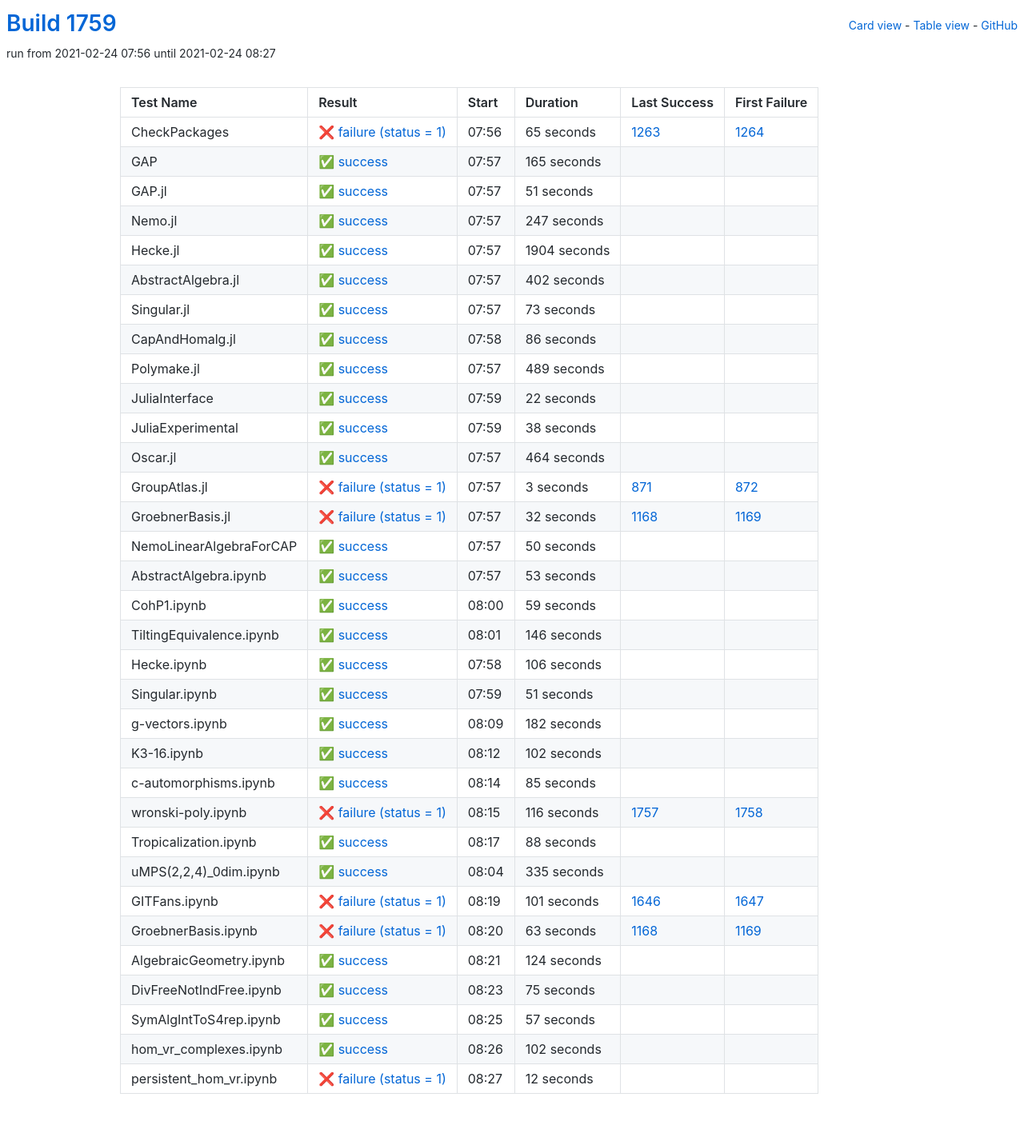
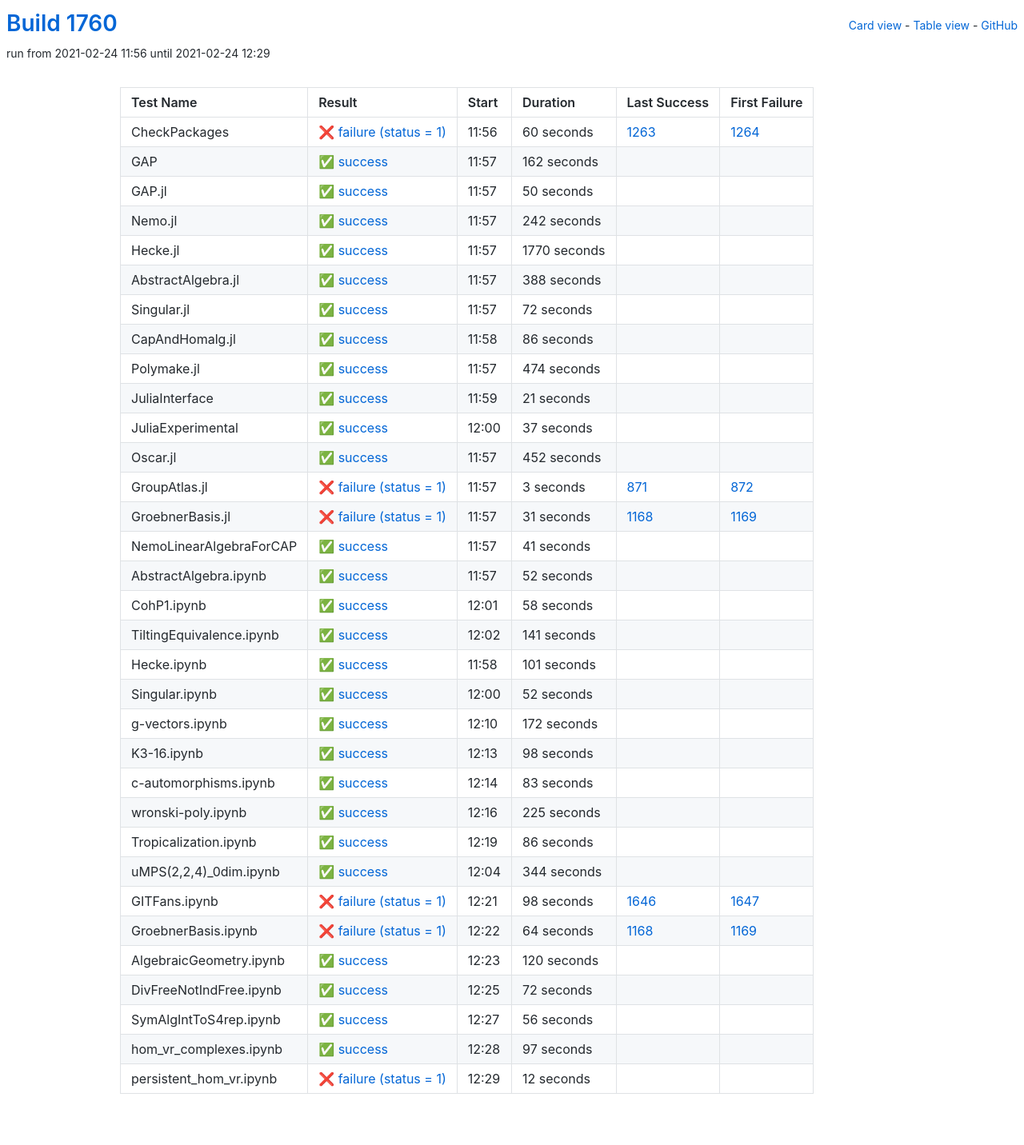
Before and after one commit to oscar-system/oscar-ci-status-stable, a Jekyll site: the page built from table.html, in a window 1280 px wide. Shown: the whole page at 80% size. Built offline with Jekyll 4.4.1, drawn with Linux system fonts in a browser that asks for light colours.

Commit message:
Build #1760

```diff
--- a/_data/ci.yml
+++ b/_data/ci.yml
@@ -1,6 +1,6 @@
 ---
-build: 1759
-build_url: https://oscarci.mathematik.uni-kl.de/job/oscar-stable/1759/
+build: 1760
+build_url: https://oscarci.mathematik.uni-kl.de/job/oscar-stable/1760/
 job: oscar-stable
 organization: oscar-system
 repo: oscar-ci-status-stable
@@ -8,92 +8,92 @@ repourl: https://github.com/oscar-system/oscar-ci-status-stable
 tests:
 - name: CheckPackages
   id: checkpackages
-  log: https://oscarci.mathematik.uni-kl.de/job/oscar-stable/1759/artifact/logs/build-1759/CheckPackages.log
-  start: 2021-02-24 07:56
+  log: https://oscarci.mathematik.uni-kl.de/job/oscar-stable/1760/artifact/logs/build-1760/CheckPackages.log
+  start: 2021-02-24 11:56
   success: false
   exitcode: 1
   status: failure
-  duration: 65
+  duration: 60
   last_success: 1263
   last_success_url: https://oscarci.mathematik.uni-kl.de/job/oscar-stable/1263/
   first_failure: 1264
   first_failure_url: https://oscarci.mathematik.uni-kl.de/job/oscar-stable/1264/
 - name: GAP
   id: gap
-  log: https://oscarci.mathematik.uni-kl.de/job/oscar-stable/1759/artifact/logs/build-1759/GAP.log
-  start: 2021-02-24 07:57
+  log: https://oscarci.mathematik.uni-kl.de/job/oscar-stable/1760/artifact/logs/build-1760/GAP.log
+  start: 2021-02-24 11:57
   success: true
   exitcode: 0
   status: success
-  duration: 165
+  duration: 162
   last_success: false
   last_success_url:
   first_failure: false
   first_failure_url:
 - name: GAP.jl
   id: gap-jl
-  log: https://oscarci.mathematik.uni-kl.de/job/oscar-stable/1759/artifact/logs/build-1759/GAP.jl.log
-  start: 2021-02-24 07:57
+  log: https://oscarci.mathematik.uni-kl.de/job/oscar-stable/1760/artifact/logs/build-1760/GAP.jl.log
+  start: 2021-02-24 11:57
   success: true
   exitcode: 0
   status: success
-  duration: 51
+  duration: 50
   last_success: false
   last_success_url:
   first_failure: false
   first_failure_url:
 - name: Nemo.jl
   id: nemo-jl
-  log: https://oscarci.mathematik.uni-kl.de/job/oscar-stable/1759/artifact/logs/build-1759/Nemo.jl.log
-  start: 2021-02-24 07:57
+  log: https://oscarci.mathematik.uni-kl.de/job/oscar-stable/1760/artifact/logs/build-1760/Nemo.jl.log
+  start: 2021-02-24 11:57
   success: true
   exitcode: 0
   status: success
-  duration: 247
+  duration: 242
   last_success: false
   last_success_url:
   first_failure: false
   first_failure_url:
 - name: Hecke.jl
   id: hecke-jl
-  log: https://oscarci.mathematik.uni-kl.de/job/oscar-stable/1759/artifact/logs/build-1759/Hecke.jl.log
-  start: 2021-02-24 07:57
+  log: https://oscarci.mathematik.uni-kl.de/job/oscar-stable/1760/artifact/logs/build-1760/Hecke.jl.log
+  start: 2021-02-24 11:57
   success: true
   exitcode: 0
   status: success
-  duration: 1904
+  duration: 1770
   last_success: false
   last_success_url:
   first_failure: false
   first_failure_url:
 - name: AbstractAlgebra.jl
   id: abstractalgebra-jl
-  log: https://oscarci.mathematik.uni-kl.de/job/oscar-stable/1759/artifact/logs/build-1759/AbstractAlgebra.jl.log
-  start: 2021-02-24 07:57
+  log: https://oscarci.mathematik.uni-kl.de/job/oscar-stable/1760/artifact/logs/build-1760/AbstractAlgebra.jl.log
+  start: 2021-02-24 11:57
   success: true
   exitcode: 0
   status: success
-  duration: 402
+  duration: 388
   last_success: false
   last_success_url:
   first_failure: false
   first_failure_url:
 - name: Singular.jl
   id: singular-jl
-  log: https://oscarci.mathematik.uni-kl.de/job/oscar-stable/1759/artifact/logs/build-1759/Singular.jl.log
-  start: 2021-02-24 07:57
+  log: https://oscarci.mathematik.uni-kl.de/job/oscar-stable/1760/artifact/logs/build-1760/Singular.jl.log
+  start: 2021-02-24 11:57
   success: true
   exitcode: 0
   status: success
-  duration: 73
+  duration: 72
   last_success: false
   last_success_url:
   first_failure: false
   first_failure_url:
 - name: CapAndHomalg.jl
   id: capandhomalg-jl
-  log: https://oscarci.mathematik.uni-kl.de/job/oscar-stable/1759/artifact/logs/build-1759/CapAndHomalg.jl.log
-  start: 2021-02-24 07:58
+  log: https://oscarci.mathematik.uni-kl.de/job/oscar-stable/1760/artifact/logs/build-1760/CapAndHomalg.jl.log
+  start: 2021-02-24 11:58
   success: true
   exitcode: 0
   status: success
@@ -104,56 +104,56 @@ tests:
   first_failure_url:
 - name: Polymake.jl
   id: polymake-jl
-  log: https://oscarci.mathematik.uni-kl.de/job/oscar-stable/1759/artifact/logs/build-1759/Polymake.jl.log
-  start: 2021-02-24 07:57
+  log: https://oscarci.mathematik.uni-kl.de/job/oscar-stable/1760/artifact/logs/build-1760/Polymake.jl.log
+  start: 2021-02-24 11:57
   success: true
   exitcode: 0
   status: success
-  duration: 489
+  duration: 474
   last_success: false
   last_success_url:
   first_failure: false
   first_failure_url:
 - name: JuliaInterface
   id: juliainterface
-  log: https://oscarci.mathematik.uni-kl.de/job/oscar-stable/1759/artifact/logs/build-1759/JuliaInterface.log
-  start: 2021-02-24 07:59
+  log: https://oscarci.mathematik.uni-kl.de/job/oscar-stable/1760/artifact/logs/build-1760/JuliaInterface.log
+  start: 2021-02-24 11:59
   success: true
   exitcode: 0
   status: success
-  duration: 22
+  duration: 21
   last_success: false
   last_success_url:
   first_failure: false
   first_failure_url:
 - name: JuliaExperimental
   id: juliaexperimental
-  log: https://oscarci.mathematik.uni-kl.de/job/oscar-stable/1759/artifact/logs/build-1759/JuliaExperimental.log
-  start: 2021-02-24 07:59
+  log: https://oscarci.mathematik.uni-kl.de/job/oscar-stable/1760/artifact/logs/build-1760/JuliaExperimental.log
+  start: 2021-02-24 12:00
   success: true
   exitcode: 0
   status: success
-  duration: 38
+  duration: 37
   last_success: false
   last_success_url:
   first_failure: false
   first_failure_url:
 - name: Oscar.jl
   id: oscar-jl
-  log: https://oscarci.mathematik.uni-kl.de/job/oscar-stable/1759/artifact/logs/build-1759/Oscar.jl.log
-  start: 2021-02-24 07:57
+  log: https://oscarci.mathematik.uni-kl.de/job/oscar-stable/1760/artifact/logs/build-1760/Oscar.jl.log
+  start: 2021-02-24 11:57
   success: true
   exitcode: 0
   status: success
-  duration: 464
+  duration: 452
   last_success: false
   last_success_url:
   first_failure: false
   first_failure_url:
 - name: GroupAtlas.jl
   id: groupatlas-jl
-  log: https://oscarci.mathematik.uni-kl.de/job/oscar-stable/1759/artifact/logs/build-1759/GroupAtlas.jl.log
-  start: 2021-02-24 07:57
+  log: https://oscarci.mathematik.uni-kl.de/job/oscar-stable/1760/artifact/logs/build-1760/GroupAtlas.jl.log
+  start: 2021-02-24 11:57
   success: false
   exitcode: 1
   status: failure
@@ -164,236 +164,236 @@ tests:
   first_failure_url: https://oscarci.mathematik.uni-kl.de/job/oscar-stable/872/
 - name: GroebnerBasis.jl
   id: groebnerbasis-jl
-  log: https://oscarci.mathematik.uni-kl.de/job/oscar-stable/1759/artifact/logs/build-1759/GroebnerBasis.jl.log
-  start: 2021-02-24 07:57
+  log: https://oscarci.mathematik.uni-kl.de/job/oscar-stable/1760/artifact/logs/build-1760/GroebnerBasis.jl.log
+  start: 2021-02-24 11:57
   success: false
   exitcode: 1
   status: failure
-  duration: 32
+  duration: 31
   last_success: 1168
   last_success_url: https://oscarci.mathematik.uni-kl.de/job/oscar-stable/1168/
   first_failure: 1169
   first_failure_url: https://oscarci.mathematik.uni-kl.de/job/oscar-stable/1169/
 - name: NemoLinearAlgebraForCAP
   id: nemolinearalgebraforcap
-  log: https://oscarci.mathematik.uni-kl.de/job/oscar-stable/1759/artifact/logs/build-1759/NemoLinearAlgebraForCAP.log
-  start: 2021-02-24 07:57
+  log: https://oscarci.mathematik.uni-kl.de/job/oscar-stable/1760/artifact/logs/build-1760/NemoLinearAlgebraForCAP.log
+  start: 2021-02-24 11:57
   success: true
   exitcode: 0
   status: success
-  duration: 50
+  duration: 41
   last_success: false
   last_success_url:
   first_failure: false
   first_failure_url:
 - name: AbstractAlgebra.ipynb
   id: abstractalgebra-ipynb
-  log: https://oscarci.mathematik.uni-kl.de/job/oscar-stable/1759/artifact/logs/build-1759/AbstractAlgebra.ipynb.log
-  start: 2021-02-24 07:57
+  log: https://oscarci.mathematik.uni-kl.de/job/oscar-stable/1760/artifact/logs/build-1760/AbstractAlgebra.ipynb.log
+  start: 2021-02-24 11:57
   success: true
   exitcode: 0
   status: success
-  duration: 53
+  duration: 52
   last_success: false
   last_success_url:
   first_failure: false
   first_failure_url:
 - name: CohP1.ipynb
   id: cohp1-ipynb
-  log: https://oscarci.mathematik.uni-kl.de/job/oscar-stable/1759/artifact/logs/build-1759/CohP1.ipynb.log
-  start: 2021-02-24 08:00
+  log: https://oscarci.mathematik.uni-kl.de/job/oscar-stable/1760/artifact/logs/build-1760/CohP1.ipynb.log
+  start: 2021-02-24 12:01
   success: true
   exitcode: 0
   status: success
-  duration: 59
+  duration: 58
   last_success: false
   last_success_url:
   first_failure: false
   first_failure_url:
 - name: TiltingEquivalence.ipynb
   id: tiltingequivalence-ipynb
-  log: https://oscarci.mathematik.uni-kl.de/job/oscar-stable/1759/artifact/logs/build-1759/TiltingEquivalence.ipynb.log
-  start: 2021-02-24 08:01
+  log: https://oscarci.mathematik.uni-kl.de/job/oscar-stable/1760/artifact/logs/build-1760/TiltingEquivalence.ipynb.log
+  start: 2021-02-24 12:02
   success: true
   exitcode: 0
   status: success
-  duration: 146
+  duration: 141
   last_success: false
   last_success_url:
   first_failure: false
   first_failure_url:
 - name: Hecke.ipynb
   id: hecke-ipynb
-  log: https://oscarci.mathematik.uni-kl.de/job/oscar-stable/1759/artifact/logs/build-1759/Hecke.ipynb.log
-  start: 2021-02-24 07:58
+  log: https://oscarci.mathematik.uni-kl.de/job/oscar-stable/1760/artifact/logs/build-1760/Hecke.ipynb.log
+  start: 2021-02-24 11:58
   success: true
   exitcode: 0
   status: success
-  duration: 106
+  duration: 101
   last_success: false
   last_success_url:
   first_failure: false
   first_failure_url:
 - name: Singular.ipynb
   id: singular-ipynb
-  log: https://oscarci.mathematik.uni-kl.de/job/oscar-stable/1759/artifact/logs/build-1759/Singular.ipynb.log
-  start: 2021-02-24 07:59
+  log: https://oscarci.mathematik.uni-kl.de/job/oscar-stable/1760/artifact/logs/build-1760/Singular.ipynb.log
+  start: 2021-02-24 12:00
   success: true
   exitcode: 0
   status: success
-  duration: 51
+  duration: 52
   last_success: false
   last_success_url:
   first_failure: false
   first_failure_url:
 - name: g-vectors.ipynb
   id: g-vectors-ipynb
-  log: https://oscarci.mathematik.uni-kl.de/job/oscar-stable/1759/artifact/logs/build-1759/g-vectors.ipynb.log
-  start: 2021-02-24 08:09
+  log: https://oscarci.mathematik.uni-kl.de/job/oscar-stable/1760/artifact/logs/build-1760/g-vectors.ipynb.log
+  start: 2021-02-24 12:10
   success: true
   exitcode: 0
   status: success
-  duration: 182
+  duration: 172
   last_success: false
   last_success_url:
   first_failure: false
   first_failure_url:
 - name: K3-16.ipynb
   id: k3-16-ipynb
-  log: https://oscarci.mathematik.uni-kl.de/job/oscar-stable/1759/artifact/logs/build-1759/K3-16.ipynb.log
-  start: 2021-02-24 08:12
+  log: https://oscarci.mathematik.uni-kl.de/job/oscar-stable/1760/artifact/logs/build-1760/K3-16.ipynb.log
+  start: 2021-02-24 12:13
   success: true
   exitcode: 0
   status: success
-  duration: 102
+  duration: 98
   last_success: false
   last_success_url:
   first_failure: false
   first_failure_url:
 - name: c-automorphisms.ipynb
   id: c-automorphisms-ipynb
-  log: https://oscarci.mathematik.uni-kl.de/job/oscar-stable/1759/artifact/logs/build-1759/c-automorphisms.ipynb.log
-  start: 2021-02-24 08:14
+  log: https://oscarci.mathematik.uni-kl.de/job/oscar-stable/1760/artifact/logs/build-1760/c-automorphisms.ipynb.log
+  start: 2021-02-24 12:14
   success: true
   exitcode: 0
   status: success
-  duration: 85
+  duration: 83
   last_success: false
   last_success_url:
   first_failure: false
   first_failure_url:
 - name: wronski-poly.ipynb
   id: wronski-poly-ipynb
-  log: https://oscarci.mathematik.uni-kl.de/job/oscar-stable/1759/artifact/logs/build-1759/wronski-poly.ipynb.log
-  start: 2021-02-24 08:15
-  success: false
-  exitcode: 1
-  status: failure
-  duration: 116
-  last_success: 1757
-  last_success_url: https://oscarci.mathematik.uni-kl.de/job/oscar-stable/1757/
-  first_failure: 1758
-  first_failure_url: https://oscarci.mathematik.uni-kl.de/job/oscar-stable/1758/
-- name: Tropicalization.ipynb
-  id: tropicalization-ipynb
-  log: https://oscarci.mathematik.uni-kl.de/job/oscar-stable/1759/artifact/logs/build-1759/Tropicalization.ipynb.log
-  start: 2021-02-24 08:17
+  log: https://oscarci.mathematik.uni-kl.de/job/oscar-stable/1760/artifact/logs/build-1760/wronski-poly.ipynb.log
+  start: 2021-02-24 12:16
   success: true
   exitcode: 0
   status: success
-  duration: 88
+  duration: 225
+  last_success: false
+  last_success_url:
+  first_failure: false
+  first_failure_url:
+- name: Tropicalization.ipynb
+  id: tropicalization-ipynb
+  log: https://oscarci.mathematik.uni-kl.de/job/oscar-stable/1760/artifact/logs/build-1760/Tropicalization.ipynb.log
+  start: 2021-02-24 12:19
+  success: true
+  exitcode: 0
+  status: success
+  duration: 86
   last_success: false
   last_success_url:
   first_failure: false
   first_failure_url:
 - name: uMPS(2,2,4)_0dim.ipynb
   id: umps-2-2-4-0dim-ipynb
-  log: https://oscarci.mathematik.uni-kl.de/job/oscar-stable/1759/artifact/logs/build-1759/uMPS-2-2-4-_0dim.ipynb.log
-  start: 2021-02-24 08:04
+  log: https://oscarci.mathematik.uni-kl.de/job/oscar-stable/1760/artifact/logs/build-1760/uMPS-2-2-4-_0dim.ipynb.log
+  start: 2021-02-24 12:04
   success: true
   exitcode: 0
   status: success
-  duration: 335
+  duration: 344
   last_success: false
   last_success_url:
   first_failure: false
   first_failure_url:
 - name: GITFans.ipynb
   id: gitfans-ipynb
-  log: https://oscarci.mathematik.uni-kl.de/job/oscar-stable/1759/artifact/logs/build-1759/GITFans.ipynb.log
-  start: 2021-02-24 08:19
+  log: https://oscarci.mathematik.uni-kl.de/job/oscar-stable/1760/artifact/logs/build-1760/GITFans.ipynb.log
+  start: 2021-02-24 12:21
   success: false
   exitcode: 1
   status: failure
-  duration: 101
+  duration: 98
   last_success: 1646
   last_success_url: https://oscarci.mathematik.uni-kl.de/job/oscar-stable/1646/
   first_failure: 1647
   first_failure_url: https://oscarci.mathematik.uni-kl.de/job/oscar-stable/1647/
 - name: GroebnerBasis.ipynb
   id: groebnerbasis-ipynb
-  log: https://oscarci.mathematik.uni-kl.de/job/oscar-stable/1759/artifact/logs/build-1759/GroebnerBasis.ipynb.log
-  start: 2021-02-24 08:20
+  log: https://oscarci.mathematik.uni-kl.de/job/oscar-stable/1760/artifact/logs/build-1760/GroebnerBasis.ipynb.log
+  start: 2021-02-24 12:22
   success: false
   exitcode: 1
   status: failure
-  duration: 63
+  duration: 64
   last_success: 1168
   last_success_url: https://oscarci.mathematik.uni-kl.de/job/oscar-stable/1168/
   first_failure: 1169
   first_failure_url: https://oscarci.mathematik.uni-kl.de/job/oscar-stable/1169/
 - name: AlgebraicGeometry.ipynb
   id: algebraicgeometry-ipynb
-  log: https://oscarci.mathematik.uni-kl.de/job/oscar-stable/1759/artifact/logs/build-1759/AlgebraicGeometry.ipynb.log
-  start: 2021-02-24 08:21
+  log: https://oscarci.mathematik.uni-kl.de/job/oscar-stable/1760/artifact/logs/build-1760/AlgebraicGeometry.ipynb.log
+  start: 2021-02-24 12:23
   success: true
   exitcode: 0
   status: success
-  duration: 124
+  duration: 120
   last_success: false
   last_success_url:
   first_failure: false
   first_failure_url:
 - name: DivFreeNotIndFree.ipynb
   id: divfreenotindfree-ipynb
-  log: https://oscarci.mathematik.uni-kl.de/job/oscar-stable/1759/artifact/logs/build-1759/DivFreeNotIndFree.ipynb.log
-  start: 2021-02-24 08:23
+  log: https://oscarci.mathematik.uni-kl.de/job/oscar-stable/1760/artifact/logs/build-1760/DivFreeNotIndFree.ipynb.log
+  start: 2021-02-24 12:25
   success: true
   exitcode: 0
   status: success
-  duration: 75
+  duration: 72
   last_success: false
   last_success_url:
   first_failure: false
   first_failure_url:
 - name: SymAlgIntToS4rep.ipynb
   id: symalginttos4rep-ipynb
-  log: https://oscarci.mathematik.uni-kl.de/job/oscar-stable/1759/artifact/logs/build-1759/SymAlgIntToS4rep.ipynb.log
-  start: 2021-02-24 08:25
+  log: https://oscarci.mathematik.uni-kl.de/job/oscar-stable/1760/artifact/logs/build-1760/SymAlgIntToS4rep.ipynb.log
+  start: 2021-02-24 12:27
   success: true
   exitcode: 0
   status: success
-  duration: 57
+  duration: 56
   last_success: false
   last_success_url:
   first_failure: false
   first_failure_url:
 - name: hom_vr_complexes.ipynb
   id: hom-vr-complexes-ipynb
-  log: https://oscarci.mathematik.uni-kl.de/job/oscar-stable/1759/artifact/logs/build-1759/hom_vr_complexes.ipynb.log
-  start: 2021-02-24 08:26
+  log: https://oscarci.mathematik.uni-kl.de/job/oscar-stable/1760/artifact/logs/build-1760/hom_vr_complexes.ipynb.log
+  start: 2021-02-24 12:28
   success: true
   exitcode: 0
   status: success
-  duration: 102
+  duration: 97
   last_success: false
   last_success_url:
   first_failure: false
   first_failure_url:
 - name: persistent_hom_vr.ipynb
   id: persistent-hom-vr-ipynb
-  log: https://oscarci.mathematik.uni-kl.de/job/oscar-stable/1759/artifact/logs/build-1759/persistent_hom_vr.ipynb.log
-  start: 2021-02-24 08:27
+  log: https://oscarci.mathematik.uni-kl.de/job/oscar-stable/1760/artifact/logs/build-1760/persistent_hom_vr.ipynb.log
+  start: 2021-02-24 12:29
   success: false
   exitcode: 1
   status: failure
```
Also changed, not shown: README.md.
